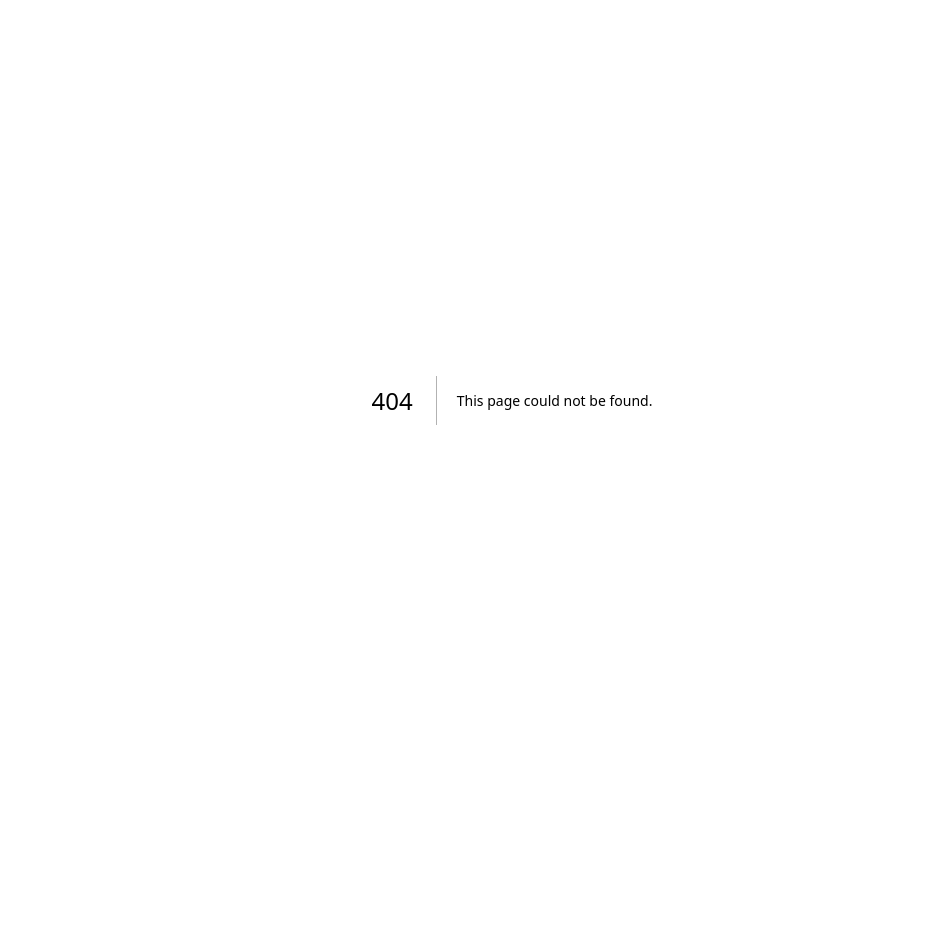
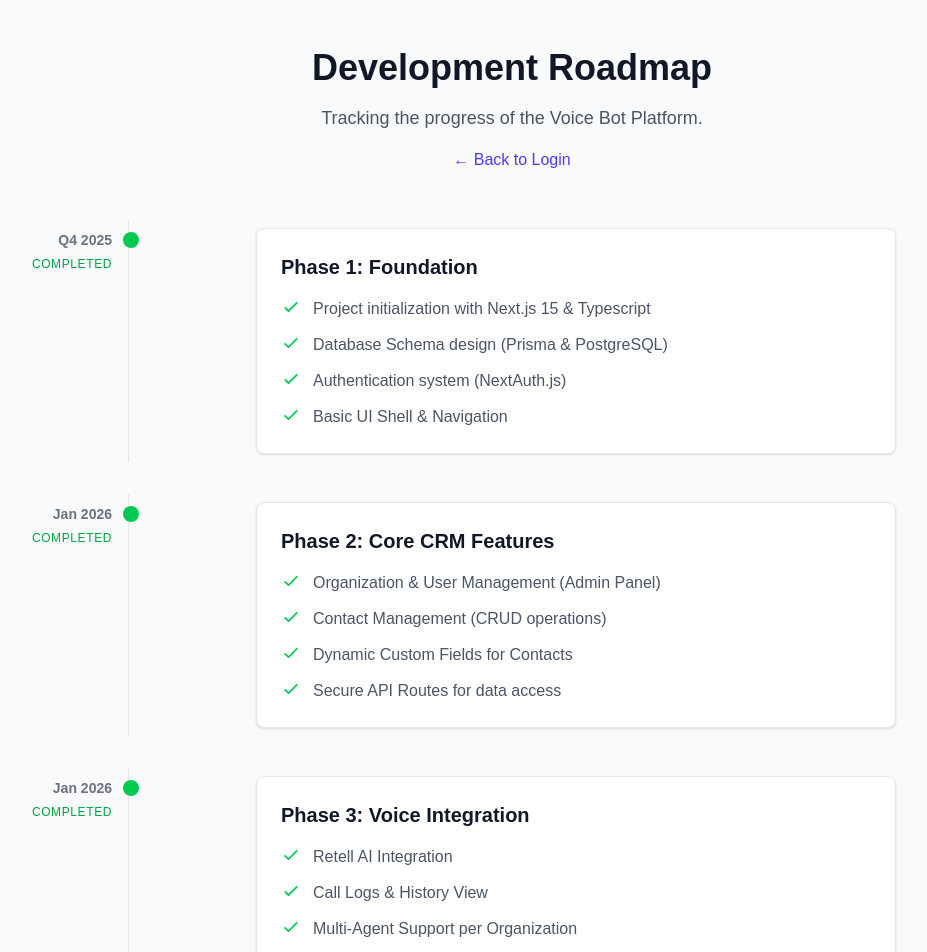
Before and after one commit to digifixau/voice-bot-platform, a Next.js app: page /roadmap in a window 1280 px wide. Before the commit this address had no page. Shown: the top 952 px of the page, without its empty margins (128-1055 px from the left). Before the commit the page ends 800 px from the top, so only its background shows below. Built offline with nearby package versions, Linux system fonts and the light colour scheme.

Commit message:
feat(roadmap): add development roadmap page with milestones and status tracking

```diff
--- /dev/null
+++ b/src/app/roadmap/page.tsx
@@ -0,0 +1,141 @@
+import Link from 'next/link'
+
+export default function RoadmapPage() {
+  const milestones = [
+    {
+      title: 'Phase 1: Foundation',
+      status: 'completed',
+      date: 'Q4 2025',
+      items: [
+        'Project initialization with Next.js 15 & Typescript',
+        'Database Schema design (Prisma & PostgreSQL)',
+        'Authentication system (NextAuth.js)',
+        'Basic UI Shell & Navigation',
+      ]
+    },
+    {
+      title: 'Phase 2: Core CRM Features',
+      status: 'completed',
+      date: 'Jan 2026',
+      items: [
+        'Organization & User Management (Admin Panel)',
+        'Contact Management (CRUD operations)',
+        'Dynamic Custom Fields for Contacts',
+        'Secure API Routes for data access',
+      ]
+    },
+    {
+      title: 'Phase 3: Voice Integration',
+      status: 'completed',
+      date: 'Jan 2026',
+      items: [
+        'Retell AI Integration',
+        'Call Logs & History View',
+        'Multi-Agent Support per Organization',
+        'Organization-level Default Phone Numbers',
+        'Outbound Call Initiation from UI',
+      ]
+    },
+    {
+      title: 'Phase 4: Advanced Features',
+      status: 'in-progress',
+      date: 'Q1 2026',
+      items: [
+        'Call Scheduling & Queueing',
+        'Inbound Call Webhooks',
+        'Real-time Call Status Updates',
+        'Voice Agent Selection during calls',
+      ]
+    },
+    {
+      title: 'Phase 5: Analytics & Scale',
+      status: 'planned',
+      date: 'Q2 2026',
+      items: [
+        'Advanced Reporting Dashboard',
+        'Call Sentiment Analysis Visualization',
+        'Campaign Management',
+        'Bulk Contact Import/Export',
+      ]
+    }
+  ]
+
+  return (
+    <div className="min-h-screen bg-gray-50 py-12 px-4 sm:px-6 lg:px-8">
+      <div className="max-w-3xl mx-auto">
+        <div className="text-center mb-12">
+          <h1 className="text-4xl font-bold text-gray-900 mb-4">Development Roadmap</h1>
+          <p className="text-lg text-gray-600">
+            Tracking the progress of the Voice Bot Platform.
+          </p>
+          <div className="mt-4">
+            <Link href="/login" className="text-indigo-600 hover:text-indigo-500 font-medium">
+              &larr; Back to Login
+            </Link>
+          </div>
+        </div>
+
+        <div className="space-y-8">
+          {milestones.map((milestone, index) => (
+            <div key={index} className="relative pl-8 sm:pl-32 py-2 group">
+              {/* Timeline Line */}
+              <div className="absolute left-2 sm:left-0 top-0 h-full w-px bg-gray-200 group-last:h-0"></div>
+
+              {/* Status Dot */}
+              <div className={`absolute left-0 sm:left-[-5px] top-3 h-4 w-4 rounded-full border-2
+                ${milestone.status === 'completed' ? 'bg-green-500 border-green-500' :
+                  milestone.status === 'in-progress' ? 'bg-blue-500 border-blue-500 animate-pulse' :
+                  'bg-white border-gray-300'}`}
+              ></div>
+
+              {/* Date (Desktop) */}
+              <div className="hidden sm:block absolute left-[-8rem] top-2 w-28 text-right">
+                <span className="text-sm font-semibold text-gray-500">{milestone.date}</span>
+                <div className="text-xs font-medium uppercase mt-1 tracking-wider">
+                  <span className={`
+                    ${milestone.status === 'completed' ? 'text-green-600' :
+                      milestone.status === 'in-progress' ? 'text-blue-600' :
+                      'text-gray-400'}
+                  `}>
+                    {milestone.status}
+                  </span>
+                </div>
+              </div>
+
+              {/* Content Card */}
+              <div className="bg-white rounded-lg shadow-sm border border-gray-200 p-6 hover:shadow-md transition-shadow">
+                <div className="flex justify-between items-start mb-4">
+                  <h3 className="text-xl font-bold text-gray-900">{milestone.title}</h3>
+                  {/* Date (Mobile) */}
+                  <span className="sm:hidden text-xs font-semibold text-gray-500 bg-gray-100 px-2 py-1 rounded">
+                    {milestone.date}
+                  </span>
+                </div>
+
+                <ul className="space-y-3">
+                  {milestone.items.map((item, i) => (
+                    <li key={i} className="flex items-start">
+                      <svg className={`h-5 w-5 mr-3 flex-shrink-0
+                        ${milestone.status === 'completed' ? 'text-green-500' :
+                          milestone.status === 'in-progress' ? 'text-blue-500' : 'text-gray-300'}`}
+                        fill="none" viewBox="0 0 24 24" stroke="currentColor">
+                        <path strokeLinecap="round" strokeLinejoin="round" strokeWidth={2} d="M5 13l4 4L19 7" />
+                      </svg>
+                      <span className="text-gray-600 dark:text-gray-300">{item}</span>
+                    </li>
+                  ))}
+                </ul>
+              </div>
+            </div>
+          ))}
+        </div>
+
+        <div className="mt-12 text-center border-t pt-8 border-gray-200">
+          <p className="text-sm text-gray-500">
+            Last updated: {new Date().toLocaleDateString()}
+          </p>
+        </div>
+      </div>
+    </div>
+  )
+}
```
